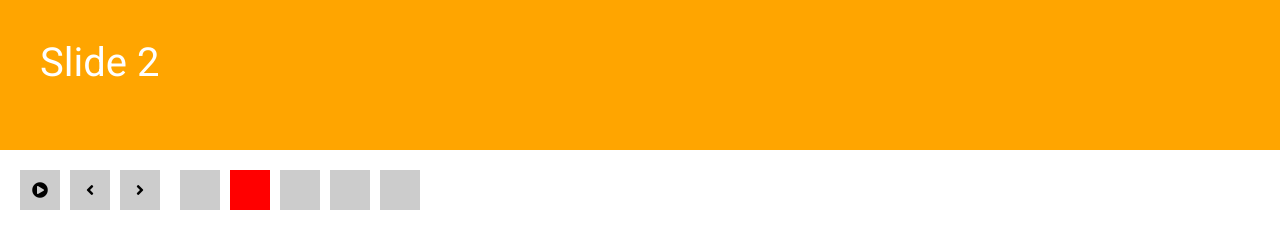
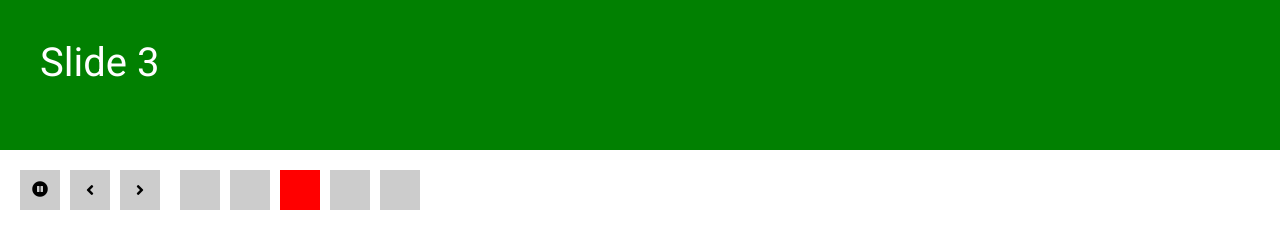
Before and after one commit to Cernikov/carousel-js-with-images, a website: page index.html in a window 1280 px wide. Both pictures are taken after a click on the element 40 px from the left and 190 px from the top of the page. Drawn offline with Linux system fonts and the light colour scheme.

Commit message:
play pause

```diff
--- a/assets/js/carousel.js
+++ b/assets/js/carousel.js
@@ -3,43 +3,43 @@
 class Carousel{
   constructor(params) {
 
-  let settings = this._initConfig(params);
+  let settings = {...{containerID: '#carousel', slideID: '.slide', interval: 5000, isPlaying: true}, ...params};
 
   console.log(settings);
   this.container = document.querySelector(settings.containerID);
   this.slides = document.querySelectorAll(settings.slideID);
 
   this.interval = settings.interval;
-  console.log(settings.interval)
+  this.isPlaying = settings.isPlaying
+
 }
 
-_initConfig(objectParams){
-const defaultSettings = {
+// _initConfig(objectParams){
+// // const defaultSettings = {
 
-    containerID: '#carousel',
-    slideID: '.slide',
-    interval: 5000,
-    isPlaying: true
-}
+// //     containerID: '#carousel',
+// //     slideID: '.slide',
+// //     interval: 5000,
+// //     isPlaying: true
+// // };
 
-if(typeof objectParams !== 'undefined'){
-defaultSettings.containerID = objectParams.containerID || defaultSettings.containerID;
-defaultSettings.slideID = objectParams.slideID || defaultSettings.slideID;
-defaultSettings.interval = objectParams.interval || defaultSettings.interval;
-defaultSettings.isPlaying = objectParams.isPlaying || defaultSettings.isPlaying
-}
 
-console.log(defaultSettings);
-return defaultSettings;
 
-}
+// // if(typeof objectParams !== 'undefined'){
+// // defaultSettings.containerID = objectParams.containerID || defaultSettings.containerID;
+// // defaultSettings.slideID = objectParams.slideID || defaultSettings.slideID;
+// // defaultSettings.interval = objectParams.interval || defaultSettings.interval;
+// // defaultSettings.isPlaying = objectParams.isPlaying || defaultSettings.isPlaying
+// // }
+
+
+// return  {...{containerID: '#carousel', slideID: '.slide', interval: 5000, isPlaying: true}, ...objectParams};
+
+// }
 
 _initProps(){
   this.currentSlide = 0;
   this.slidesCount = this.slides.length;
-
-  this.isPlaying = true;
-
 
   this.FA_PAUSE = '<i class="fas fa-pause-circle"></i>';
   this.FA_PLAY = '<i class="fas fa-play-circle"></i>';
@@ -53,7 +53,11 @@ _initProps(){
 _initControls(){
 
   const controls = document.createElement('div');
-  const PAUSE = `<span id="pause-btn" class="control control-pause" >${this.FA_PAUSE}</span>`;
+  const PAUSE = `<span id="pause-btn" class="control control-pause" >
+                 <span id="fa-pause-icon">${this.FA_PAUSE}</span>
+                 <span id="fa-play-icon">${this.FA_PLAY}</span>
+
+  </span>`;
   const PREV = `<span id="prev-btn" class="control control-prev" >${this.FA_PREV}</span>`;
   const NEXT = `<span id="next-btn" class="control control-next" >${this.FA_NEXT}</span>`;
 
@@ -64,6 +68,11 @@ _initControls(){
   this.pauseButton = document.querySelector('#pause-btn');
   this.prevButton = document.querySelector('#prev-btn');
   this.nextButton = document.querySelector('#next-btn');
+
+  this.pauseIcon = document.querySelector('#fa-pause-icon');
+  this.playIcon = document.querySelector('#fa-play-icon');
+
+  this.isPlaying ? this.pauseIcon.style.opacity = 1 : this.playIcon.style.opacity = 1;
 }
 
 _initIndicators(){
@@ -115,16 +124,20 @@ _gotoSlide(n){
 
     _pause(){
         if(this.isPlaying){
+          this.pauseIcon.style.opacity = 0;
+          this.playIcon.style.opacity = 1;
           clearInterval(this.timerID);
           this.isPlaying = false;
-          this.pauseButton.innerHTML = this.FA_PLAY
         }
         }
 
         _play(){
-          this.timerID = setInterval(this._gotoNext.bind(this), this.interval);
-          this.isPlaying = true;
-          this.pauseButton.innerHTML = this.FA_PAUSE
+          if(!this.isPlaying){
+            this.pauseIcon.style.opacity = 1;
+            this.playIcon.style.opacity = 0;
+            this.timerID = setInterval(this._gotoNext.bind(this), this.interval);
+            this.isPlaying = true;
+          }
         }
 
         pausePlay(){
@@ -169,6 +182,9 @@ _gotoSlide(n){
         this._initControls();
         this._initIndicators();
         this._initListeners();
-        this.timerID = setInterval(()=>this._gotoNext(), this.interval)
+
+        if(this.isPlaying) this.timerID = setInterval(()=>this._gotoNext(), this.interval)
+
+
         }
 };
--- a/assets/js/main.js
+++ b/assets/js/main.js
@@ -5,6 +5,8 @@
 
 const carousel = new SwipeCarousel({
   containerID: '#myCarouselID',
+  interval: 1000,
+  isPlaying: false
 
 });
 carousel.init();
--- a/assets/scss/_common.scss
+++ b/assets/scss/_common.scss
@@ -107,3 +107,14 @@ just for appearance; change whatever you want
   margin-top: -60px;
   margin-left: 180px;
 }
+
+.control-pause{
+  position: relative;
+}
+.control-pause span{
+  position: absolute;
+  top: 50%;
+  left: 50%;
+  transform: translate(-50%, -50%);
+  opacity: 0;
+}
```
Also changed, not shown: assets/css/style.css.
